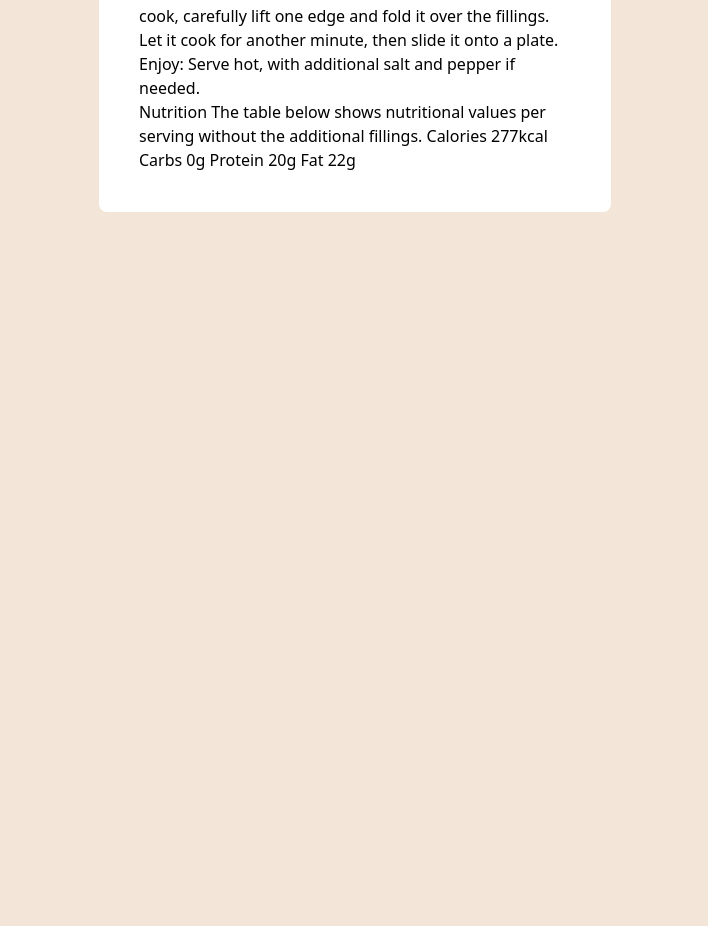
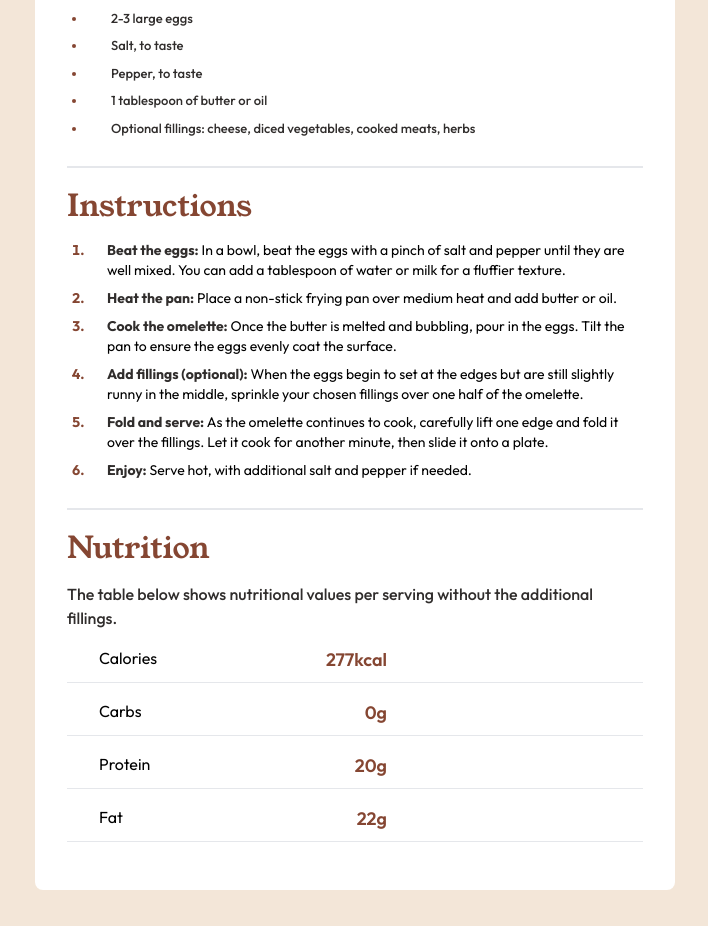
Before and after one commit to GeorgeValentin/Recipe_Page, a plain HTML site: page index.html in a window 1280 px wide. Shown: the part 806-1732 px from the top of the page, without its empty margins (285-993 px from the left). Before the commit the page ends 1018 px from the top, so only its background shows below. Drawn offline with nearby package versions, Linux system fonts and the light colour scheme.

Commit message:
Add the completed styling for the desktop version of the website

```diff
--- a/index.html
+++ b/index.html
@@ -13,6 +13,22 @@
     />
 
     <title>Frontend Mentor | Recipe page</title>
+
+    <!-- Google Font - Young Serif -->
+    <link rel="preconnect" href="https://fonts.googleapis.com" />
+    <link rel="preconnect" href="https://fonts.gstatic.com" crossorigin />
+    <link
+      href="https://fonts.googleapis.com/css2?family=Young+Serif&display=swap"
+      rel="stylesheet"
+    />
+
+    <!-- Google Font - Outfit -->
+    <link rel="preconnect" href="https://fonts.googleapis.com" />
+    <link rel="preconnect" href="https://fonts.gstatic.com" crossorigin />
+    <link
+      href="https://fonts.googleapis.com/css2?family=Outfit:wght@100..900&display=swap"
+      rel="stylesheet"
+    />
 
     <!-- Tailwind CSS CDN -->
     <script src="https://cdn.tailwindcss.com"></script>
@@ -32,67 +48,194 @@
               wengebrown: "hsl(30, 10%, 34%)",
               darkcharcoal: "hsl(24, 5%, 18%)",
             },
+            fontFamily: {
+              outfit: ["Outfit", "sans-serif"],
+              youngSerif: ["Young Serif", "serif"],
+            },
           },
         },
       };
     </script>
   </head>
 
-  <body class="bg-eggshell h-screen overflow-hidden">
-    <article class="w-2/5 mx-auto h-max mt-16 mb-10 rounded-lg bg-white">
-      <header class="pt-10 px-10">
+  <body class="bg-eggshell font-outfit">
+    <article class="w-1/2 mx-auto rounded-lg bg-white my-20">
+      <header class="pt-8 px-8">
         <img
-          class="rounded-lg"
+          class="rounded-lg mb-6"
           src="./assets/images/image-omelette.jpeg"
           alt="omlette-img"
         />
 
-        <h2 class="text-xl">Simple Omelette Recipe</h2>
+        <h2 class="mb-4 font-bold text-3xl font-youngSerif">
+          Simple Omelette Recipe
+        </h2>
 
-        <p>
+        <p class="text-darkcharcoal font-medium text-[15px]">
           An easy and quick dish, perfect for any meal. This classic omelette
           combines beaten eggs cooked to perfection, optionally filled with your
           choice of cheese, vegetables, or meats.
         </p>
       </header>
 
-      <main class="pb-10 px-10">
-        <section>
-          Preparation time Total: Approximately 10 minutes Preparation: 5
-          minutes Cooking: 5 minutes
+      <main class="pt-8 px-8 pb-4">
+        <section class="bg-rosewhite p-7 mb-6">
+          <h2 class="text-darkraspberry font-bold text-xl mb-4">
+            Preparation time
+          </h2>
+
+          <ul class="list-outside ml-5 marker:text-darkraspberry">
+            <li class="list-disc pl-6 mb-2">
+              <span class="font-bold">Total:</span>
+              <span class="font-normal">Approximately 10 minutes</span>
+            </li>
+            <li class="list-disc pl-6 mb-2">
+              <span class="font-bold">Preparation:</span>
+              <span class="font-normal">5 minutes</span>
+            </li>
+            <li class="list-disc pl-6">
+              <span class="font-bold">Cooking:</span>
+              <span class="font-normal">5 minutes</span>
+            </li>
+          </ul>
         </section>
 
-        <section>
-          Ingredients 2-3 large eggs Salt, to taste Pepper, to taste 1
-          tablespoon of butter or oil Optional fillings: cheese, diced
-          vegetables, cooked meats, herbs
+        <section class="pb-5 mb-5 border-b-2">
+          <h2 class="text-3xl text-nutmeg font-normal font-youngSerif mb-4">
+            Ingredients
+          </h2>
+
+          <ul class="list-outside ml-5 marker:text-nutmeg">
+            <li
+              class="list-disc pl-6 text-[13px] mb-2 font-medium text-darkcharcoal"
+            >
+              2-3 large eggs
+            </li>
+            <li
+              class="list-disc pl-6 text-[13px] mb-2 font-medium text-darkcharcoal"
+            >
+              Salt, to taste
+            </li>
+            <li
+              class="list-disc pl-6 text-[13px] mb-2 font-medium text-darkcharcoal"
+            >
+              Pepper, to taste
+            </li>
+            <li
+              class="list-disc pl-6 text-[13px] mb-2 font-medium text-darkcharcoal"
+            >
+              1 tablespoon of butter or oil
+            </li>
+            <li
+              class="list-disc pl-6 text-[13px] mb-2 font-medium text-darkcharcoal"
+            >
+              Optional fillings: cheese, diced vegetables, cooked meats, herbs
+            </li>
+          </ul>
         </section>
 
-        <section>
-          Instructions Beat the eggs: In a bowl, beat the eggs with a pinch of
-          salt and pepper until they are well mixed. You can add a tablespoon of
-          water or milk for a fluffier texture. Heat the pan: Place a non-stick
-          frying pan over medium heat and add butter or oil. Cook the omelette:
-          Once the butter is melted and bubbling, pour in the eggs. Tilt the pan
-          to ensure the eggs evenly coat the surface. Add fillings (optional):
-          When the eggs begin to set at the edges but are still slightly runny
-          in the middle, sprinkle your chosen fillings over one half of the
-          omelette. Fold and serve: As the omelette continues to cook, carefully
-          lift one edge and fold it over the fillings. Let it cook for another
-          minute, then slide it onto a plate. Enjoy: Serve hot, with additional
-          salt and pepper if needed.
+        <section class="pb-5 mb-5 border-b-2">
+          <h2 class="text-3xl text-nutmeg font-normal font-youngSerif mb-4">
+            Instructions
+          </h2>
+
+          <ol
+            class="list-decimal list-outside ml-5 marker:text-nutmeg marker:font-bold"
+          >
+            <li class="pl-5 mb-2 text-sm">
+              <span class="font-bold text-darkcharcoal">Beat the eggs:</span>
+              <span>
+                In a bowl, beat the eggs with a pinch of salt and pepper until
+                they are well mixed. You can add a tablespoon of water or milk
+                for a fluffier texture.</span
+              >
+            </li>
+
+            <li class="pl-5 mb-2 text-sm">
+              <span class="font-bold text-darkcharcoal">Heat the pan:</span>
+              <span
+                >Place a non-stick frying pan over medium heat and add butter or
+                oil.</span
+              >
+            </li>
+
+            <li class="pl-5 mb-2 text-sm">
+              <span class="font-bold text-darkcharcoal">
+                Cook the omelette:</span
+              >
+              <span>
+                Once the butter is melted and bubbling, pour in the eggs. Tilt
+                the pan to ensure the eggs evenly coat the surface.</span
+              >
+            </li>
+
+            <li class="pl-5 mb-2 text-sm">
+              <span class="font-bold text-darkcharcoal"
+                >Add fillings (optional):</span
+              >
+              <span>
+                When the eggs begin to set at the edges but are still slightly
+                runny in the middle, sprinkle your chosen fillings over one half
+                of the omelette.</span
+              >
+            </li>
+
+            <li class="pl-5 mb-2 text-sm">
+              <span class="font-bold text-darkcharcoal">Fold and serve:</span>
+              <span>
+                As the omelette continues to cook, carefully lift one edge and
+                fold it over the fillings. Let it cook for another minute, then
+                slide it onto a plate.</span
+              >
+            </li>
+
+            <li class="pl-5 mb-2 text-sm">
+              <span class="font-bold text-darkcharcoal">Enjoy:</span>
+              <span>
+                Serve hot, with additional salt and pepper if needed.</span
+              >
+            </li>
+          </ol>
         </section>
 
-        <section>
-          Nutrition The table below shows nutritional values per serving without
-          the additional fillings. Calories 277kcal Carbs 0g Protein 20g Fat 22g
+        <section class="mb-6">
+          <h2 class="text-3xl text-nutmeg font-normal font-youngSerif mb-4">
+            Nutrition
+          </h2>
+
+          <h3 class="text-[16px] text-darkcharcoal font-medium">
+            The table below shows nutritional values per serving without the
+            additional fillings.
+          </h3>
+
+          <div
+            class="grid grid-cols-1 grid-rows-4 gap-2 justify-center items-center mt-4"
+          >
+            <div class="border-b pb-2 mb-2 flex justify-between gap-8 pr-64">
+              <span class="pl-8">Calories</span>
+              <span class="text-nutmeg font-semibold text-lg">277kcal</span>
+            </div>
+
+            <div class="border-b pb-2 mb-2 flex justify-between gap-8 pr-64">
+              <span class="pl-8">Carbs</span>
+              <span class="text-nutmeg font-semibold text-lg"> 0g</span>
+            </div>
+
+            <div class="border-b pb-2 mb-2 flex justify-between gap-8 pr-64">
+              <span class="pl-8">Protein</span>
+              <span class="text-nutmeg font-semibold text-lg"> 20g</span>
+            </div>
+
+            <div class="border-b pb-2 mb-2 flex justify-between gap-8 pr-64">
+              <span class="pl-8">Fat</span>
+              <span class="text-nutmeg font-semibold text-lg"> 22g</span>
+            </div>
+          </div>
         </section>
       </main>
     </article>
 
-    <footer
-      class="absolute bottom-0 text-center w-full text-nutmeg text-2xl py-8 px-8 h-fit"
-    >
+    <footer class="text-center w-full text-nutmeg text-2xl py-8 px-8 h-fit">
       Challenge by
       <a
         href="https://www.frontendmentor.io?ref=challenge"
```
